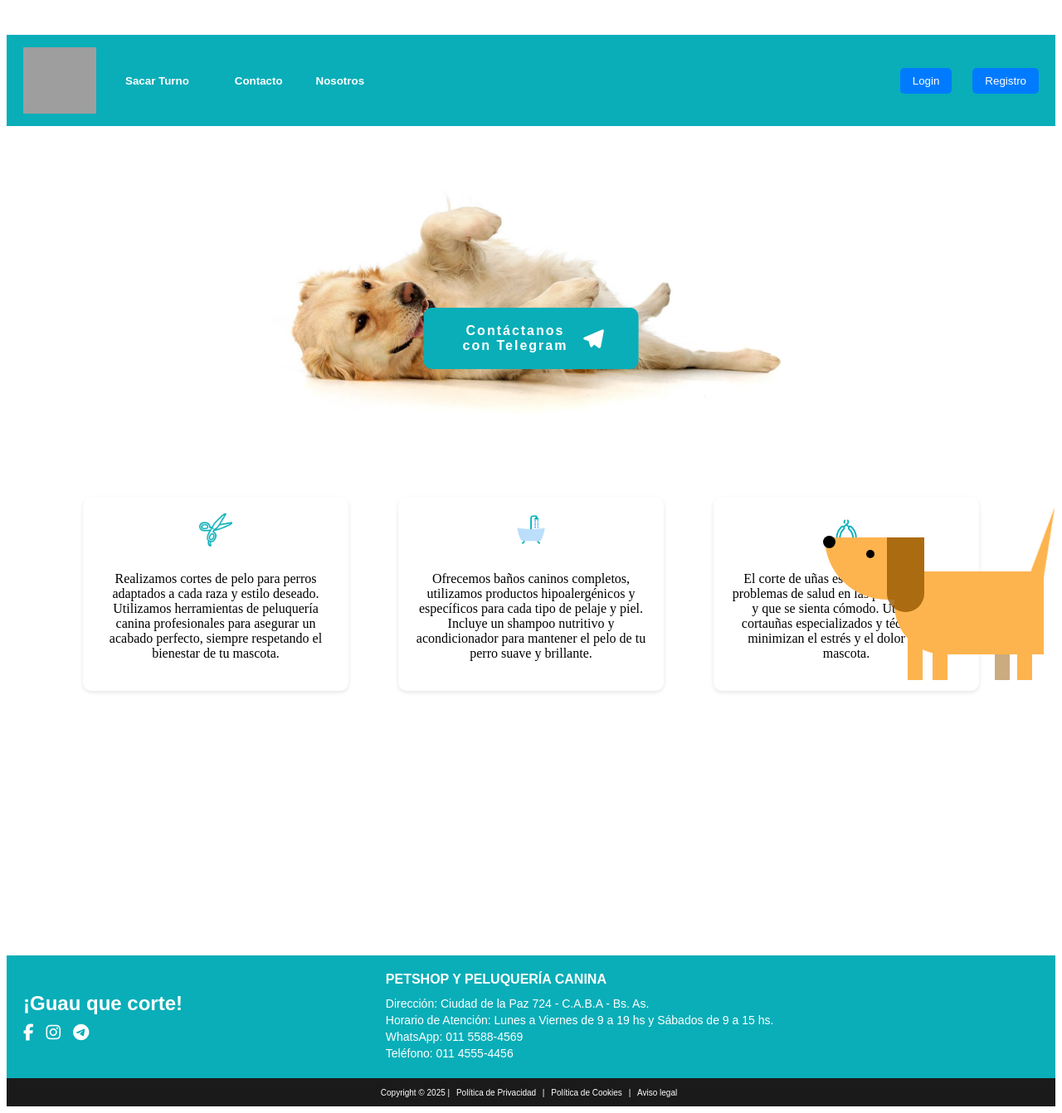
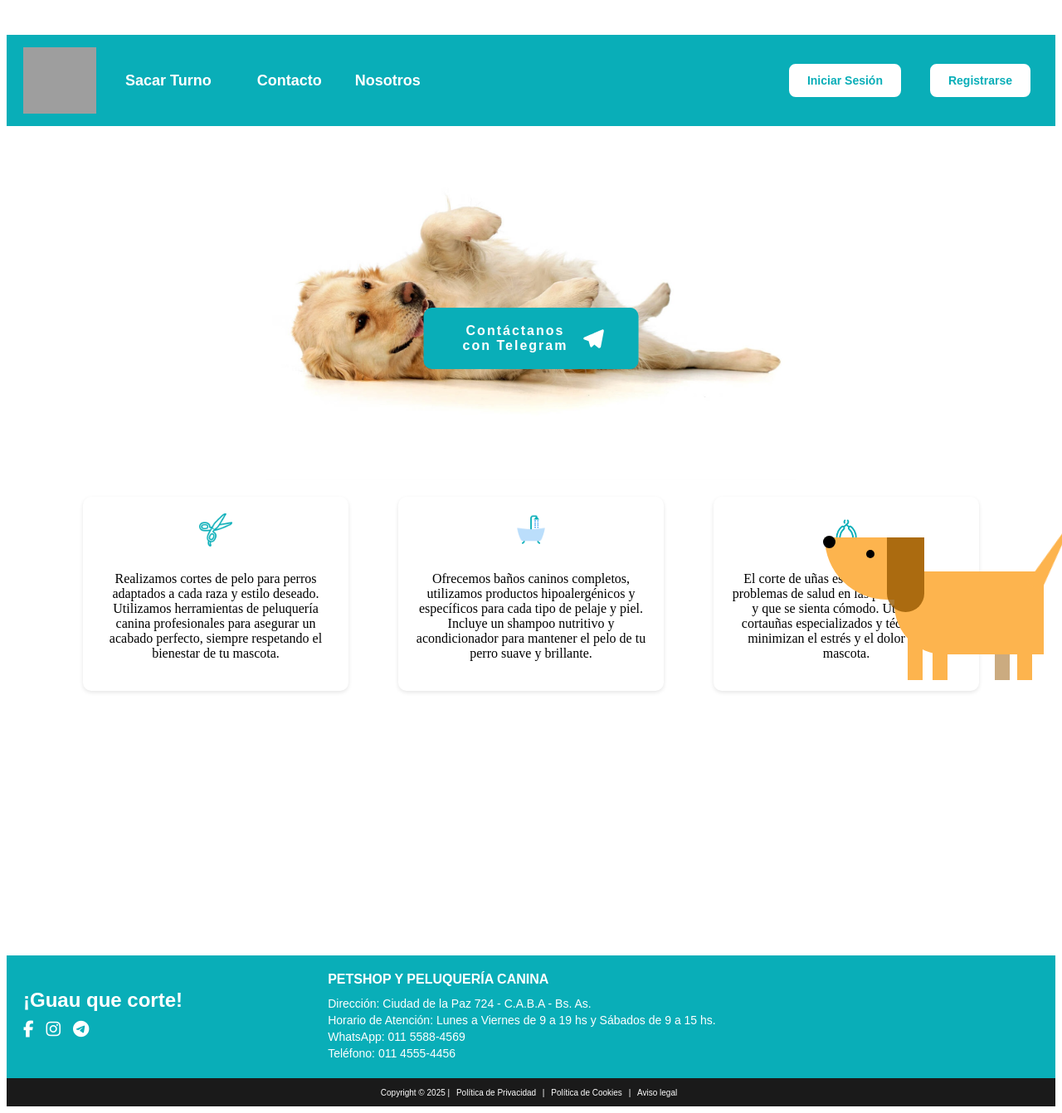
Before and after one commit to jeanbrcho/guau_que_corte, an Angular app: page / in a window 1280 px wide. Shown: the whole page at 83% size. Built offline with nearby package versions, Linux system fonts and the light colour scheme; grey boxes are pictures that could not be loaded.

Commit message:
pequeñas mejoras

```diff
--- a/src/app/body/body.component.css
+++ b/src/app/body/body.component.css
@@ -134,8 +134,9 @@
 
 @media (max-width: 600px) {
   .perro_animado {
-    top: 80%;
-    transform: translateY(-50%) scale(0.5);
+    display:none;
+   /* top: 80%;
+    transform: translateY(-50%) scale(0.5); */
   }
 }
 
--- a/src/app/footer/footer.component.css
+++ b/src/app/footer/footer.component.css
@@ -1,3 +1,4 @@
+
 .footer-container {
   font-family: Arial, sans-serif;
    flex-shrink: 0;
@@ -6,8 +7,7 @@
 
 .footer-main {
   display: flex;
-
-  align-items: center;
+   align-items: flex-start;
   flex-wrap: wrap;
   background-color: #09aeb8;
   color: white;
@@ -16,19 +16,28 @@
 }
 
 .footer-left h2 {
-  margin: 0;
   font-weight: bold;
   font-size: 24px;
+  margin-bottom: 0%;
 }
 
 .footer-right {
-  margin-left: 20%;
-  text-align: left;
-  max-width: 50%;
-   display: flex;
+
+  display: flex;
   flex-direction: column;
   justify-content: center;
+   width: 70%;
+  margin-left: 0;
 
+
+}
+
+.footer-left {
+ display: flex;
+  flex-direction: column;
+  justify-content: flex-start;
+  align-items: flex-start;
+    width: 30%;
 }
 
 .footer-right h4 {
@@ -90,10 +99,13 @@
     text-align: center;
   }
 
-  .footer-right {
-    max-width: 100%;
+  .footer-right, .footer-left {
+
     text-align: center;
     margin-top: 20px;
+    width: 100%;
+    max-width: 100%;
+    margin: 2%;
   }
 
   .footer-left h2 {
@@ -112,4 +124,11 @@
     margin: 0 10px;
     font-size: 22px;
   }
+
+
+  .footer-left, .footer-right {
+    align-items: center;
+    text-align: center;
+  }
+
 }
--- a/src/app/header/header.component.css
+++ b/src/app/header/header.component.css
@@ -21,6 +21,7 @@
   background-color: #09aeb8;
 }
 
+/* estilo previo
 button {
   background-color: #007bff;
   color: #fff;
@@ -33,6 +34,10 @@ button {
 button:hover {
   background-color: #0056b3;
 }
+
+*/
+
+
 .logo {
   width: 5.5em;
   height: 5em;
@@ -49,6 +54,7 @@ button:hover {
   background-color: transparent;
   color: #fff;
   font-weight: bold;
+  font-size: large;
   border: none;
   padding: 15px 20px;
   cursor: pointer;
@@ -99,10 +105,11 @@ button:hover {
   border-radius: 5px;
 }
 
-/* Botones de Login/Registro */
+/* Botones de Login/Registro
 .login button {
-  background-color: #007bff;
-  color: #fff;
+  /*background-color: #007bff;
+  background-color: #ffffff;
+  color: #000000;
   border: none;
   padding: 8px 15px;
   border-radius: 5px;
@@ -112,7 +119,7 @@ button:hover {
 
 .login button:hover {
   background-color: #0056b3;
-}
+} */
 
 /* ...estilos previos... */
 
@@ -140,6 +147,31 @@ button:hover {
   display: none;
   gap: 10px;
 }
+
+
+/* estilo nuevo botones*/
+.btn {
+  background-color: white;
+  color: #09aeb8;
+  border: 2px solid white;
+  padding: 10px 20px;
+  border-radius: 8px;
+  font-size: 14px;
+  font-weight: bold;
+  cursor: pointer;
+  transition: all 0.3s ease;
+  margin: 0 10px;
+}
+
+.btn:hover {
+   background-color: #ffd763;
+  color: #066b72;
+  border-color: #066b72;
+  box-shadow: 0 4px 8px rgba(0, 0, 0, 0.2);
+}
+
+
+
 
 /* Estilos responsivos */
 @media (max-width: 768px) {
--- a/src/app/header/header.component.html
+++ b/src/app/header/header.component.html
@@ -26,8 +26,10 @@
     </div>
 
     <div class="right-section login">
-      <button>Login</button>
-      <button>Registro</button>
+    <!--  <button>Login</button>
+      <button>Registro</button>  -->
+      <button class="btn">Iniciar Sesión</button>
+       <button class="btn">Registrarse</button>
     </div>
   </nav>
 
```
